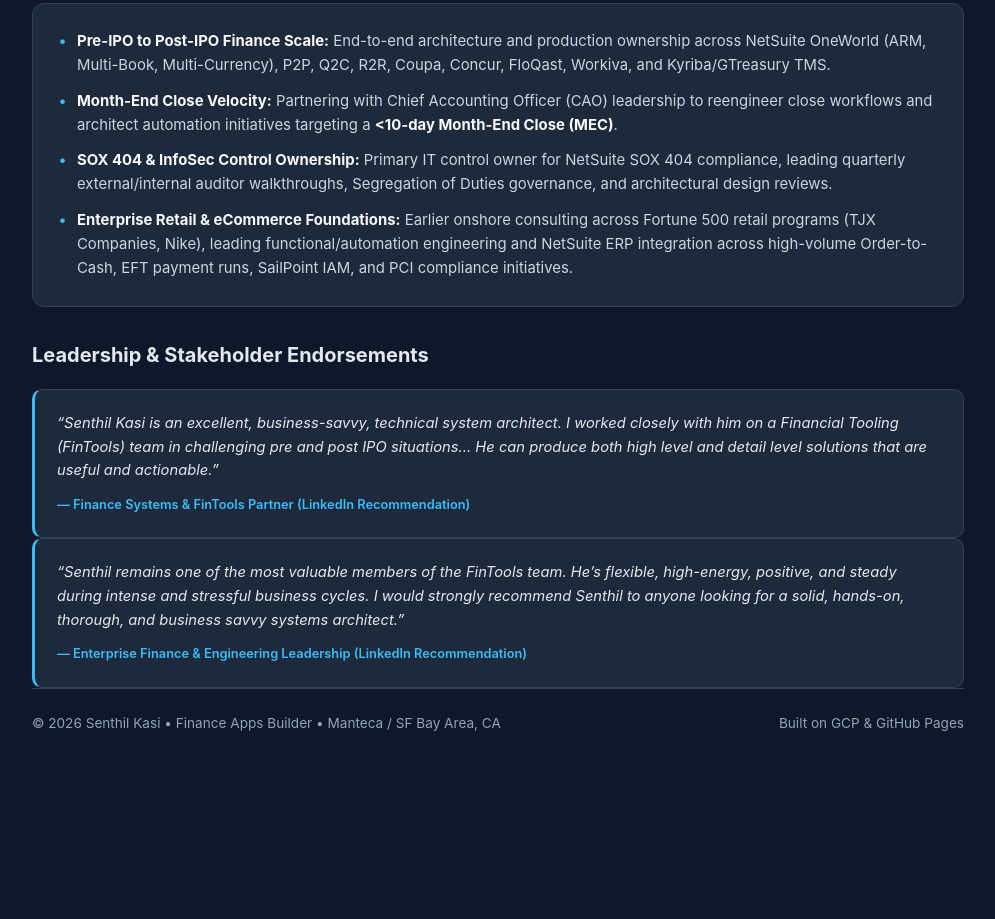
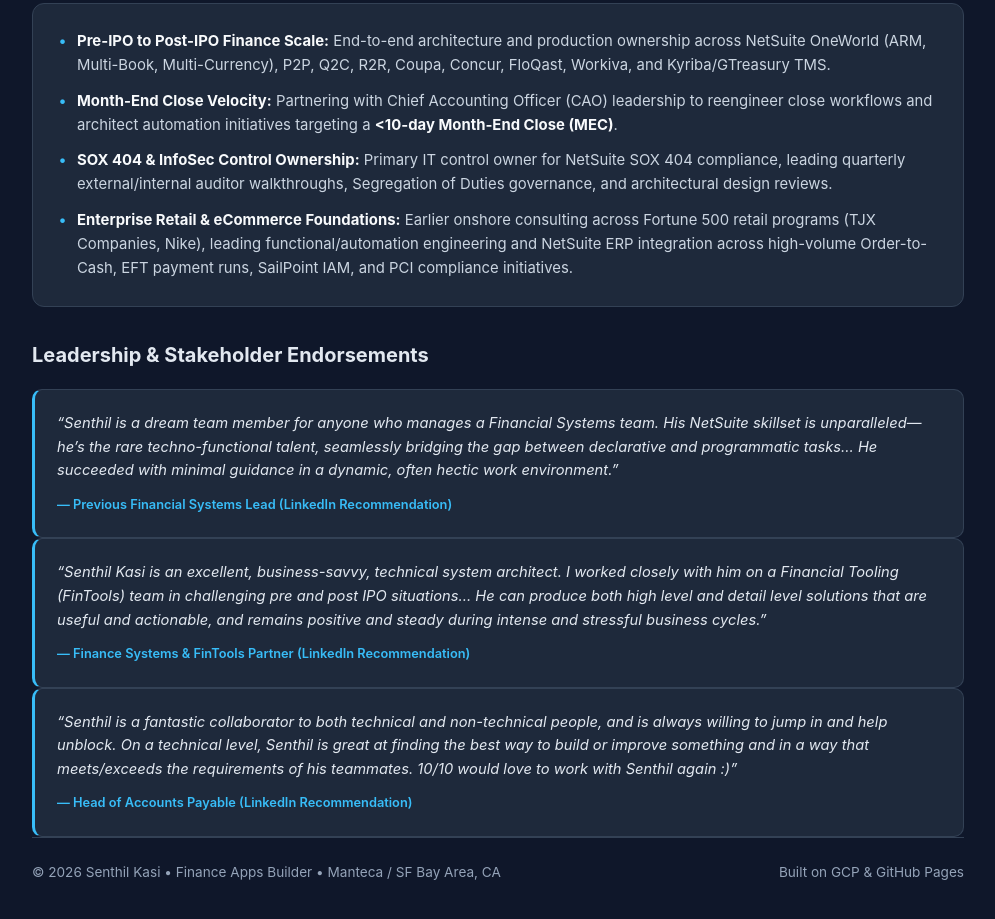
Before and after one commit to skasi0/financeappsbuilder-portfolio, a plain HTML site: page index.html in a window 1280 px wide. Shown: the part 1614-2533 px from the top of the page, without its empty margins (142-1137 px from the left). Before the commit the page ends 2396 px from the top, so only its background shows below. Drawn offline with Linux system fonts and the light colour scheme.

Commit message:
Update index.html

```diff
--- a/index.html
+++ b/index.html
@@ -294,12 +294,16 @@
     <h2 class="section-title">Leadership &amp; Stakeholder Endorsements</h2>
     <div class="grid">
       <div class="quote-card">
-        <p>“Senthil Kasi is an excellent, business-savvy, technical system architect. I worked closely with him on a Financial Tooling (FinTools) team in challenging pre and post IPO situations... He can produce both high level and detail level solutions that are useful and actionable.”</p>
+        <p>“Senthil is a dream team member for anyone who manages a Financial Systems team. His NetSuite skillset is unparalleled—he’s the rare techno-functional talent, seamlessly bridging the gap between declarative and programmatic tasks... He succeeded with minimal guidance in a dynamic, often hectic work environment.”</p>
+        <div class="quote-author">&mdash; Previous Financial Systems Lead (LinkedIn Recommendation)</div>
+      </div>
+      <div class="quote-card">
+        <p>“Senthil Kasi is an excellent, business-savvy, technical system architect. I worked closely with him on a Financial Tooling (FinTools) team in challenging pre and post IPO situations... He can produce both high level and detail level solutions that are useful and actionable, and remains positive and steady during intense and stressful business cycles.”</p>
         <div class="quote-author">&mdash; Finance Systems &amp; FinTools Partner (LinkedIn Recommendation)</div>
       </div>
       <div class="quote-card">
-        <p>“Senthil remains one of the most valuable members of the FinTools team. He’s flexible, high-energy, positive, and steady during intense and stressful business cycles. I would strongly recommend Senthil to anyone looking for a solid, hands-on, thorough, and business savvy systems architect.”</p>
-        <div class="quote-author">&mdash; Enterprise Finance &amp; Engineering Leadership (LinkedIn Recommendation)</div>
+        <p>“Senthil is a fantastic collaborator to both technical and non-technical people, and is always willing to jump in and help unblock. On a technical level, Senthil is great at finding the best way to build or improve something and in a way that meets/exceeds the requirements of his teammates. 10/10 would love to work with Senthil again :)”</p>
+        <div class="quote-author">&mdash; Head of Accounts Payable (LinkedIn Recommendation)</div>
       </div>
     </div>
 
```
